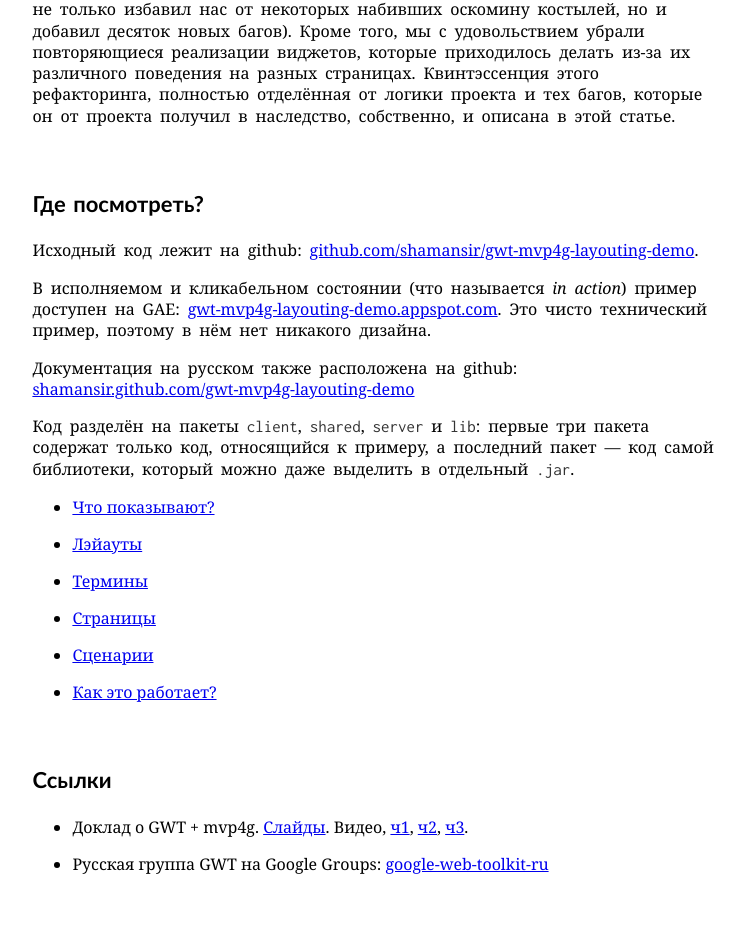
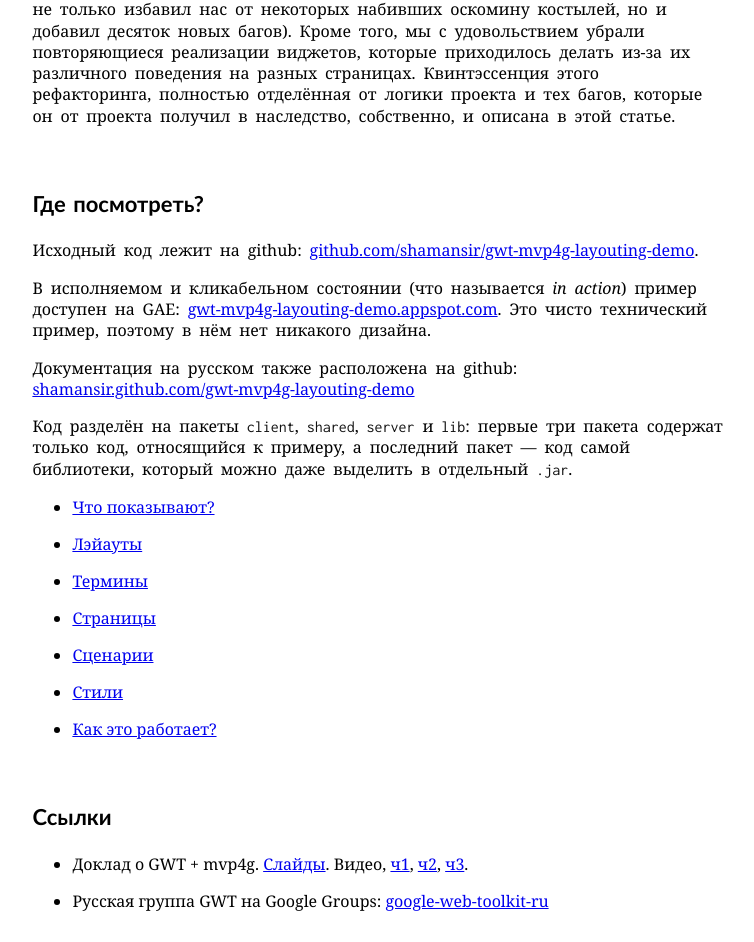
Before and after one commit to shamansir/gwt-mvp4g-layouting-demo, a Jekyll site: the page built from index-ru.markdown, in a window 1280 px wide. Shown: the part 1145-2087 px from the top of the page, without its empty margins (262-1016 px from the left). Built offline with Jekyll 4.4.1, drawn with Linux system fonts in a browser that asks for light colours; some web fonts are replaced; before the commit the page ends 2050 px from its top, so only the background shows below that.

Commit message:
styles page stub

```diff
--- a/css/main.css
+++ b/css/main.css
@@ -25,8 +25,8 @@ h3 {
 
 code {
     font-family: 'Inconsolata', 'Courier New', 'Courier', 'DejaVu Monospace', monospace;
-    font-size: 17px;
-    color: #333;
+    font-size: 16px;
+    color: #111;
 }
 
 p {
--- a/index-ru.markdown
+++ b/index-ru.markdown
@@ -34,6 +34,7 @@ title: GWT + mvp4g — лэйауты, порталы, портлеты
 * [Термины](./definitions-ru.html)
 * [Страницы](./pages-ru.html)
 * [Сценарии](./scenario-ru.html)
+* [Стили](./style-ru.html)
 * [Как это работает?](./works-how-ru.html)
 
 ## Ссылки
```
Also changed, not shown: style-ru.markdown (added, +10 -0 lines).
